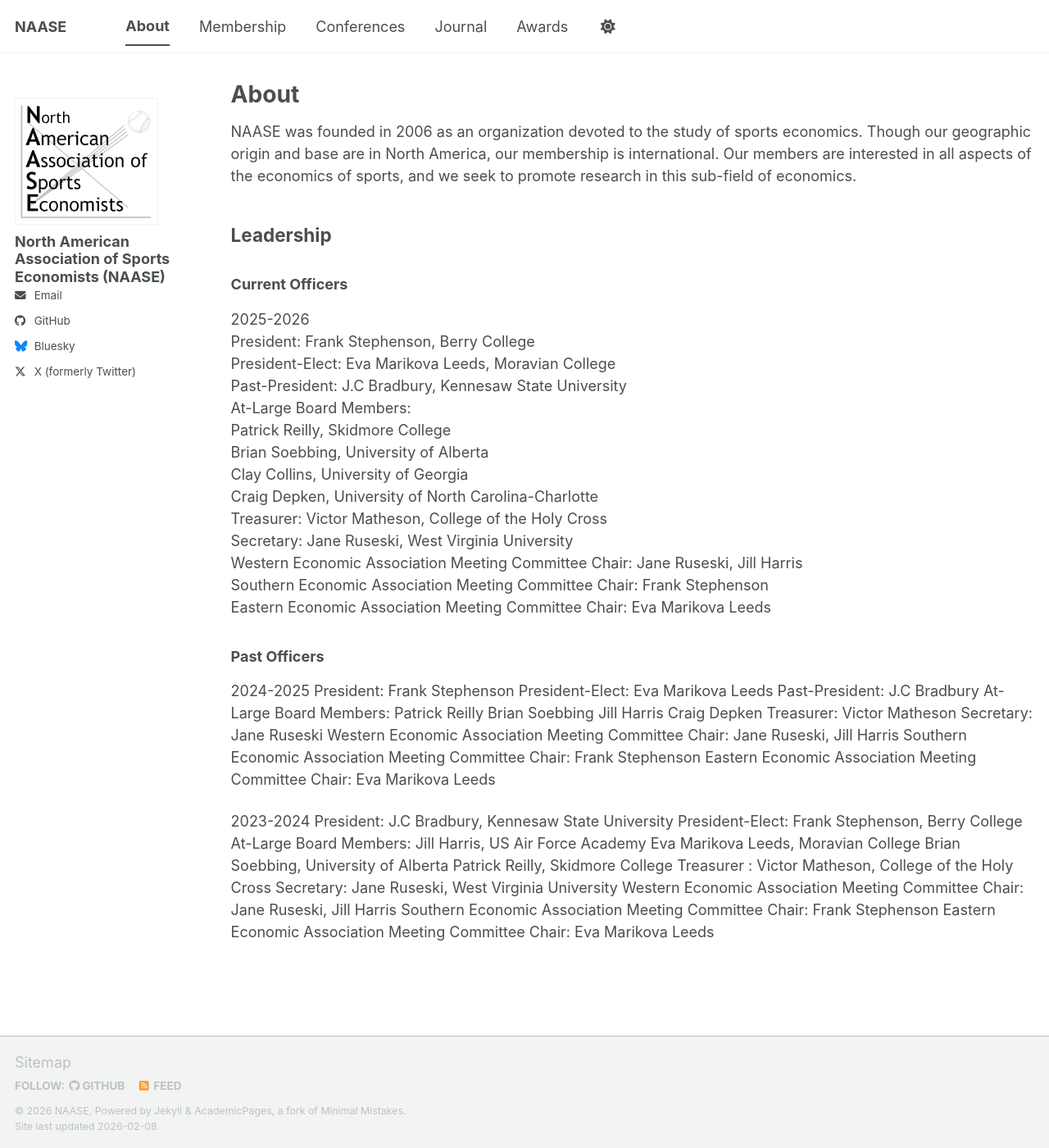
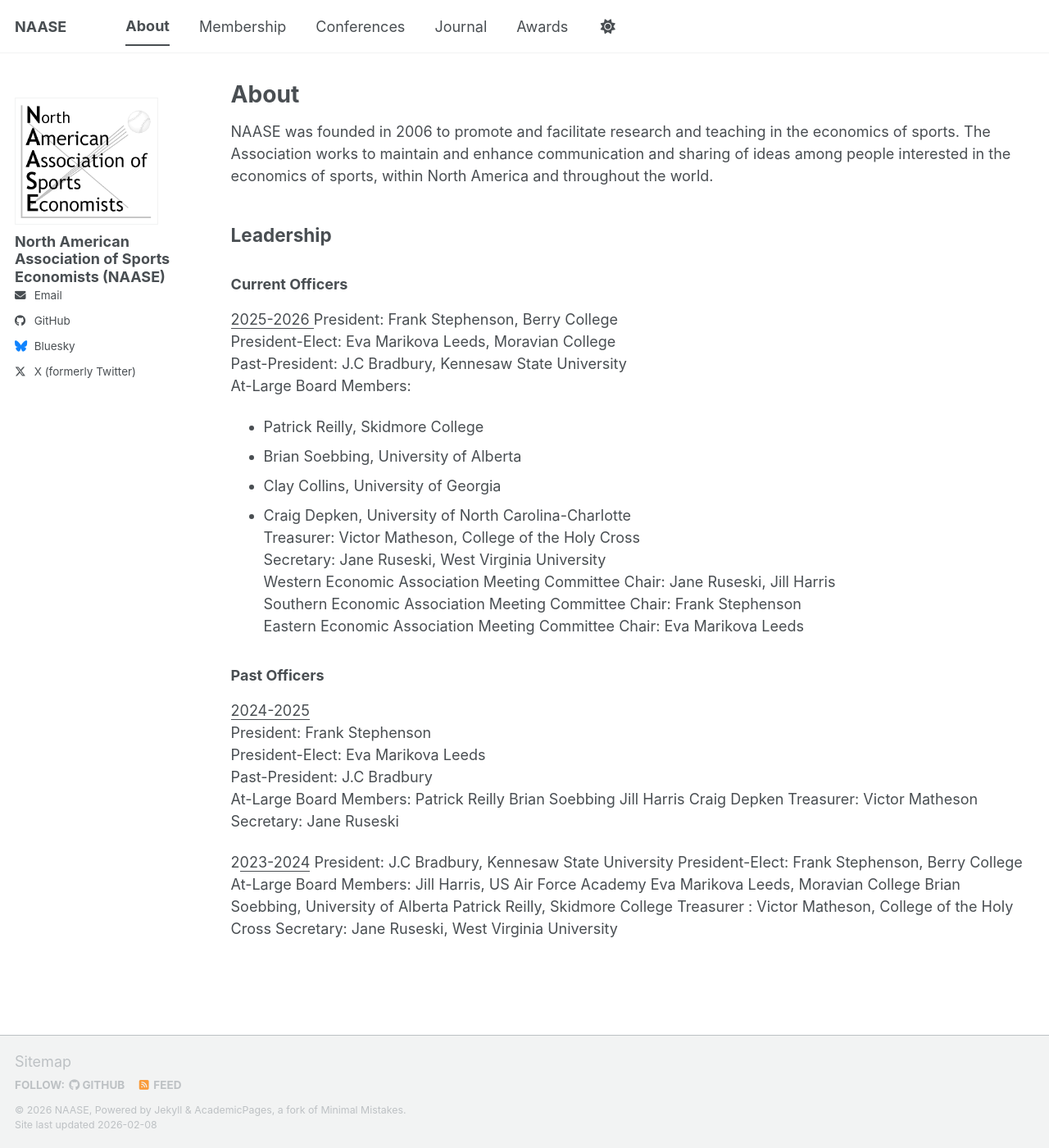
Before and after one commit to naaseweb/naaseweb.github.io, a Jekyll site: the page built from _pages/about-us.md, in a window 1280 px wide and 1400 px high. Shown: the whole window at 82% size. Built offline with Jekyll 4.4.1, drawn with Linux system fonts in a browser that asks for light colours; a script bundle is joined from its source files by our own code; library files that are not in the unit come from our copies.

Commit message:
Update about-us.md

```diff
--- a/_pages/about-us.md
+++ b/_pages/about-us.md
@@ -6,20 +6,20 @@
 published: true
 ---
 
-NAASE was founded in 2006 as an organization devoted to the study of sports economics. Though our geographic origin and base are in North America, our membership is international. Our members are interested in all aspects of the economics of sports, and we seek to promote research in this sub-field of economics.
+NAASE was founded in 2006 to promote and facilitate research and teaching in the economics of sports. The Association works to maintain and enhance communication and sharing of ideas among people interested in the economics of sports, within North America and throughout the world.
 
 ## Leadership
 
 ### Current Officers
-2025-2026
+<u>2025-2026 </u>
 President: Frank Stephenson, Berry College
 President-Elect: Eva Marikova Leeds, Moravian College
 Past-President: J.C Bradbury, Kennesaw State University
 At-Large Board Members:
-Patrick Reilly, Skidmore College
-Brian Soebbing, University of Alberta
-Clay Collins, University of Georgia
-Craig Depken, University of North Carolina-Charlotte
+- Patrick Reilly, Skidmore College
+- Brian Soebbing, University of Alberta
+- Clay Collins, University of Georgia
+- Craig Depken, University of North Carolina-Charlotte
 Treasurer: Victor Matheson, College of the Holy Cross
 Secretary:  Jane Ruseski, West Virginia University
 Western Economic Association Meeting Committee Chair:  Jane Ruseski, Jill Harris
@@ -27,7 +27,7 @@
 Eastern Economic Association Meeting Committee Chair:  Eva Marikova Leeds
 
 ### Past Officers
-2024-2025
+<u>2024-2025</u>
 President: Frank Stephenson
 President-Elect: Eva Marikova Leeds
 Past-President: J.C Bradbury
@@ -38,11 +38,8 @@
 Craig Depken
 Treasurer: Victor Matheson
 Secretary:  Jane Ruseski
-Western Economic Association Meeting Committee Chair:  Jane Ruseski, Jill Harris
-Southern Economic Association Meeting Committee Chair: Frank Stephenson
-Eastern Economic Association Meeting Committee Chair:  Eva Marikova Leeds
 
-2023-2024
+2<u>023-2024</u>
 President: J.C Bradbury, Kennesaw State University
 President-Elect: Frank Stephenson, Berry College
 At-Large Board Members:
@@ -52,6 +49,3 @@
 Patrick Reilly, Skidmore College
 Treasurer : Victor Matheson, College of the Holy Cross
 Secretary:  Jane Ruseski, West Virginia University
-Western Economic Association Meeting Committee Chair:  Jane Ruseski, Jill Harris
-Southern Economic Association Meeting Committee Chair: Frank Stephenson
-Eastern Economic Association Meeting Committee Chair:  Eva Marikova Leeds
```
